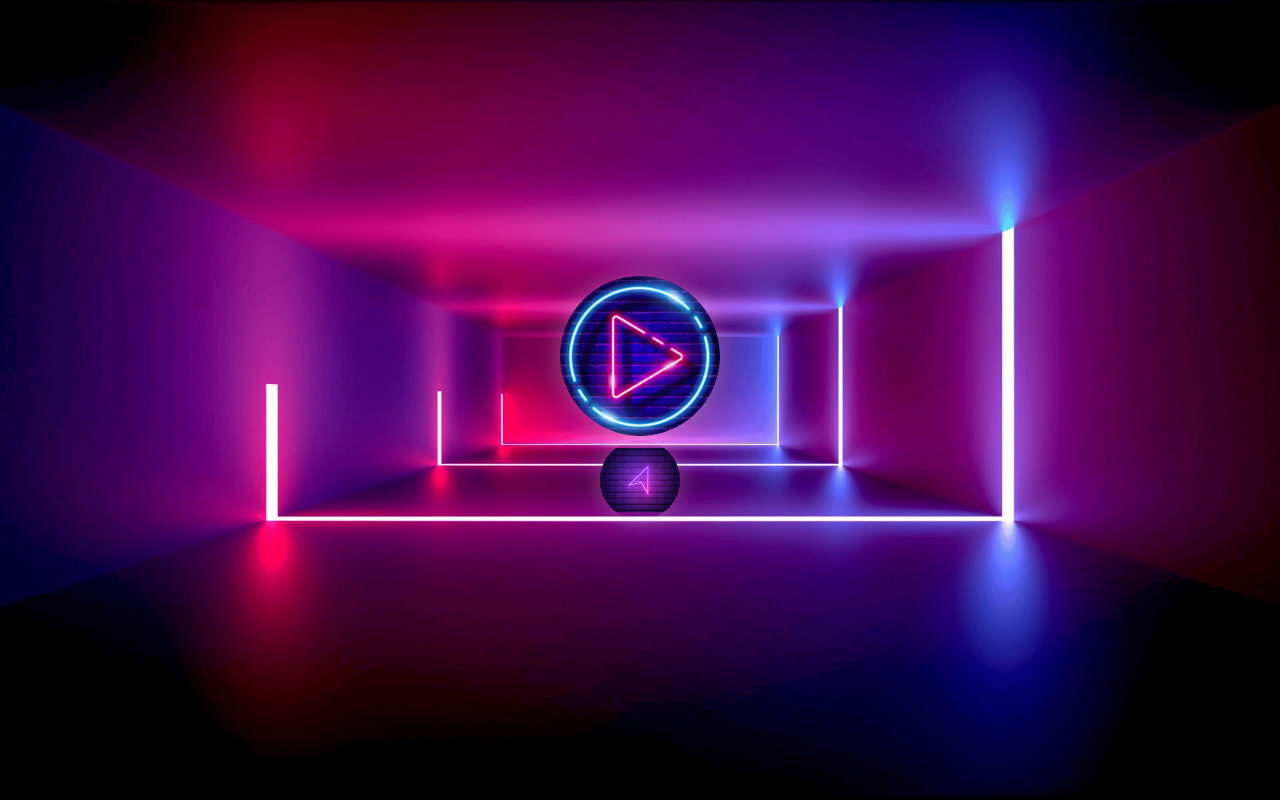
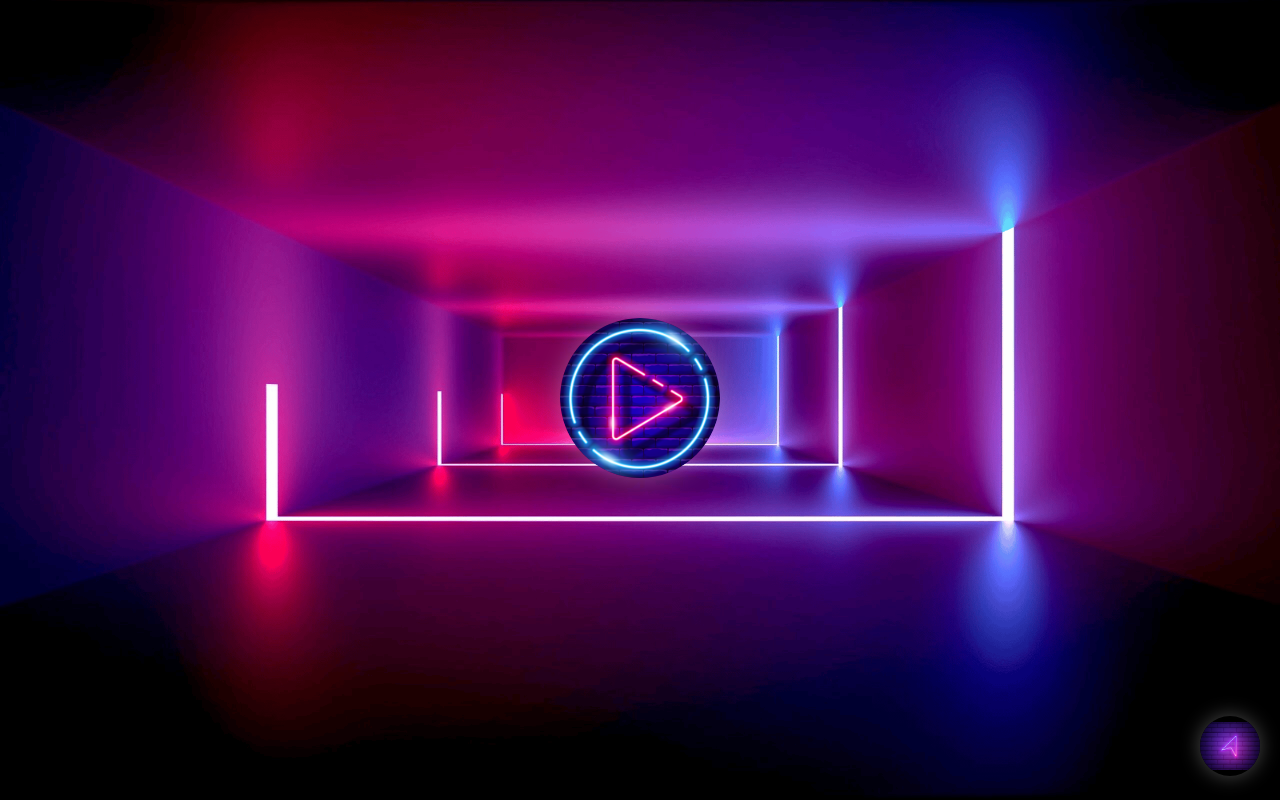
Before and after one commit to Benjamin-Sharpe/Maggie-sWorld2.0, a plain HTML site: page index.html in a window 1280 px wide. Drawn offline with Linux system fonts and the light colour scheme.

Commit message:
Update styles.css

```diff
--- a/styles.css
+++ b/styles.css
@@ -13,49 +13,29 @@ body {
     font-family: Arial, sans-serif;
 }
 
-/* ✅ Centered Container */
+/* ✅ Centered Container for Play Button */
 .url-picker {
     text-align: center;
 }
 
-/* ✅ Button Containers */
-.play-button, .chat-button {
+/* ✅ Play Button Styling */
+.play-button {
     display: inline-block;
     cursor: pointer;
     transition: transform 0.3s ease-in-out;
-    margin: 0 15px; /* Add margin to separate buttons */
 }
 
-/* ✅ Specific Sizing for each button's image */
 .play-button .button-image {
     width: 160px;
     height: 160px;
-}
-
-.chat-button .button-image {
-    width: 80px; /* This is the key fix */
-    height: 80px; /* This is the key fix */
-}
-
-/* ✅ Button image styling (shared) */
-.button-image {
     object-fit: contain;
     border-radius: 50%;
     box-shadow: 0 0 25px rgba(255, 255, 255, 0.3);
     transition: box-shadow 0.3s ease-in-out;
 }
 
-/* ✅ Link styling for the chat button */
-.chat-button a {
-    text-decoration: none; /* Removes underline from the link */
-    display: inline-block;
-    width: 100%;
-    height: 100%;
-}
-
-/* ✅ Hover effects for both buttons */
-.play-button:hover .button-image,
-.chat-button:hover .button-image {
+/* ✅ Hover effect for play button */
+.play-button:hover .button-image {
     box-shadow: 0 0 40px rgba(255, 255, 255, 0.6);
 }
 
@@ -70,3 +50,34 @@ body {
     50% { transform: scale(1.1); }
     100% { transform: scale(1.2); }
 }
+
+/* ✅ Floating Chat Button (bottom-right corner) */
+.chat-button {
+    position: fixed;
+    bottom: 20px;
+    right: 20px;
+    cursor: pointer;
+    transition: transform 0.3s ease-in-out;
+}
+
+.chat-button .button-image {
+    width: 60px;
+    height: 60px;
+    object-fit: contain;
+    border-radius: 50%;
+    box-shadow: 0 0 20px rgba(255, 255, 255, 0.3);
+    transition: box-shadow 0.3s ease-in-out;
+}
+
+/* ✅ Hover effect for chat button */
+.chat-button:hover .button-image {
+    box-shadow: 0 0 35px rgba(255, 255, 255, 0.6);
+}
+
+/* ✅ Remove link underline */
+.chat-button a {
+    text-decoration: none;
+    display: inline-block;
+    width: 100%;
+    height: 100%;
+}
```
